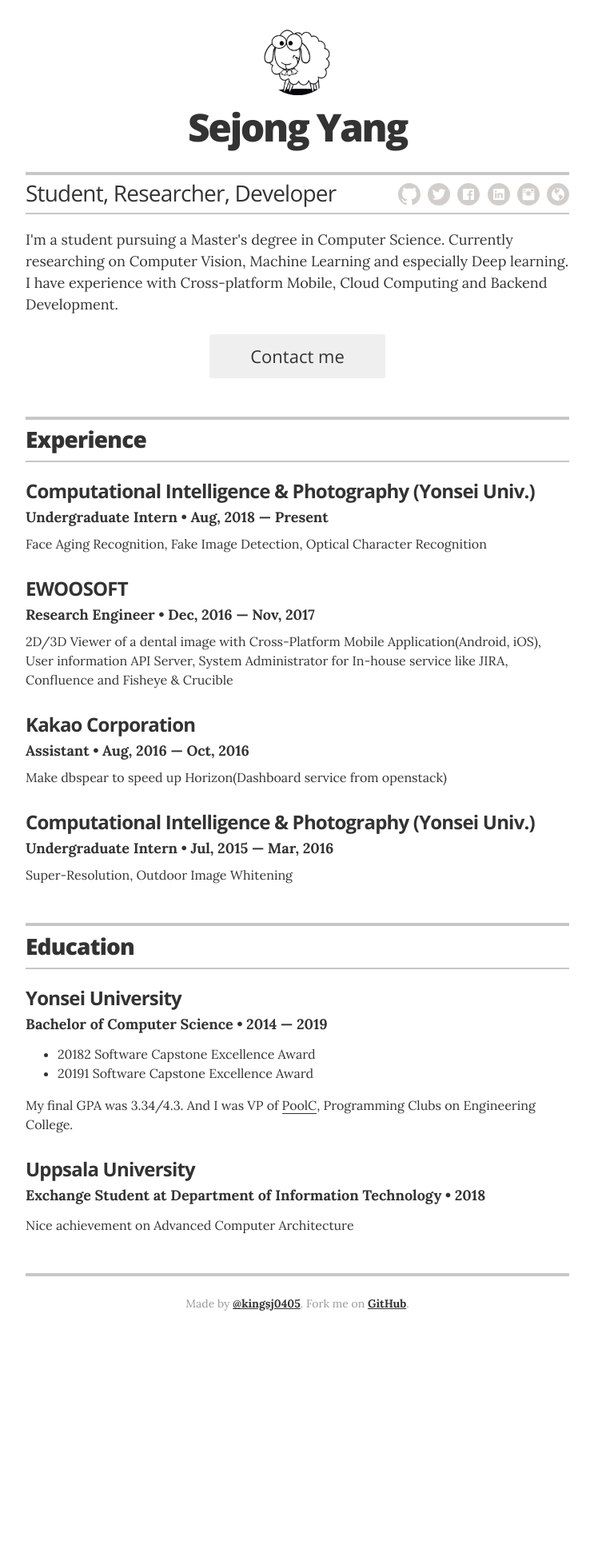
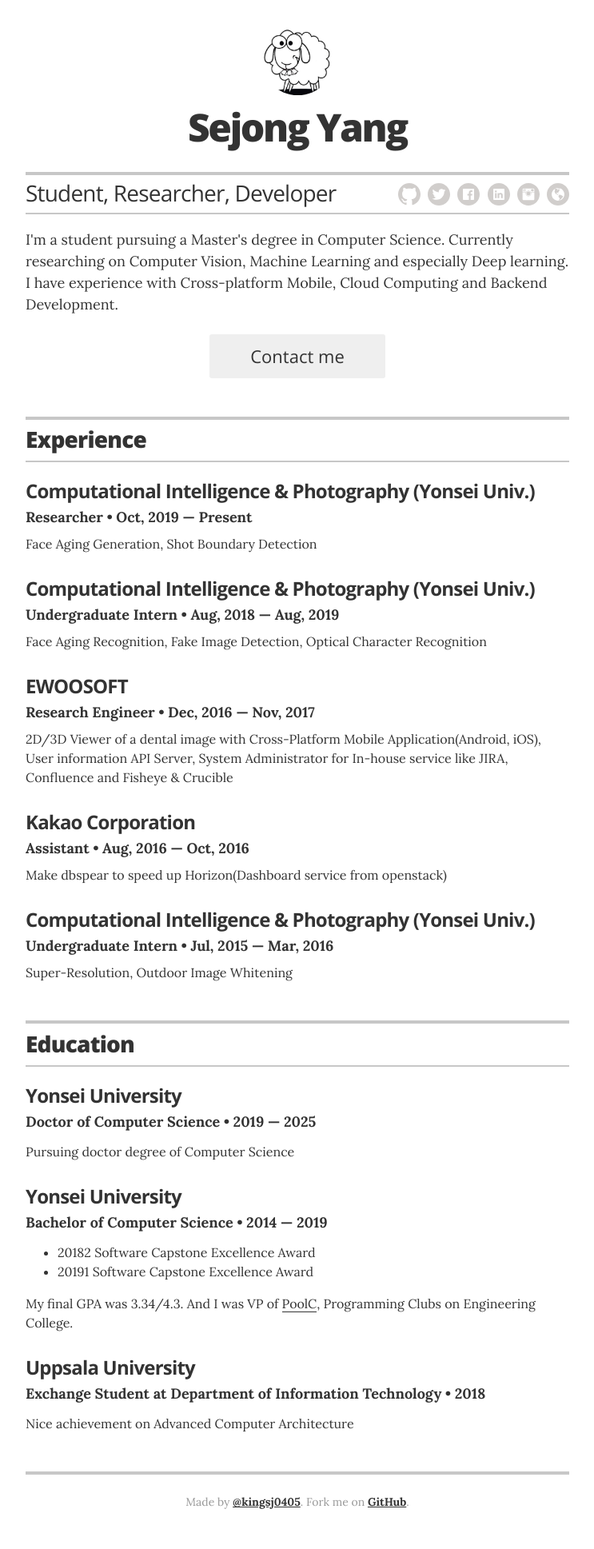
Before and after one commit to kingsj0405/kingsj0405.github.io, a Jekyll site: the page built from index.html, in a window 1280 px wide. Shown: the whole page at 80% size, without its empty margins (268-1011 px from the left). Built offline with Jekyll 4.4.1, drawn with Linux system fonts in a browser that asks for light colours; before the commit the page ends 1689 px from its top, so only the background shows below that.

Commit message:
Update pursuing doctor degree

```diff
--- a/_data/education.yml
+++ b/_data/education.yml
@@ -1,4 +1,9 @@
 # Degree
+- degree: Doctor of Computer Science
+  uni: Yonsei University
+  year: 2019 &mdash; 2025
+  summary: Pursuing doctor degree of Computer Science
+
 - degree: Bachelor of Computer Science
   uni: Yonsei University
   year: 2014 &mdash; 2019
--- a/_data/experience.yml
+++ b/_data/experience.yml
@@ -1,7 +1,12 @@
 # Jobs
 - company: Computational Intelligence & Photography (Yonsei Univ.)
+  position: Researcher
+  duration: Oct, 2019 &mdash; Present
+  summary: Face Aging Generation, Shot Boundary Detection
+
+- company: Computational Intelligence & Photography (Yonsei Univ.)
   position: Undergraduate Intern
-  duration: Aug, 2018 &mdash; Present
+  duration: Aug, 2018 &mdash; Aug, 2019
   summary: Face Aging Recognition, Fake Image Detection, Optical Character Recognition
 
 - company: EWOOSOFT
```
